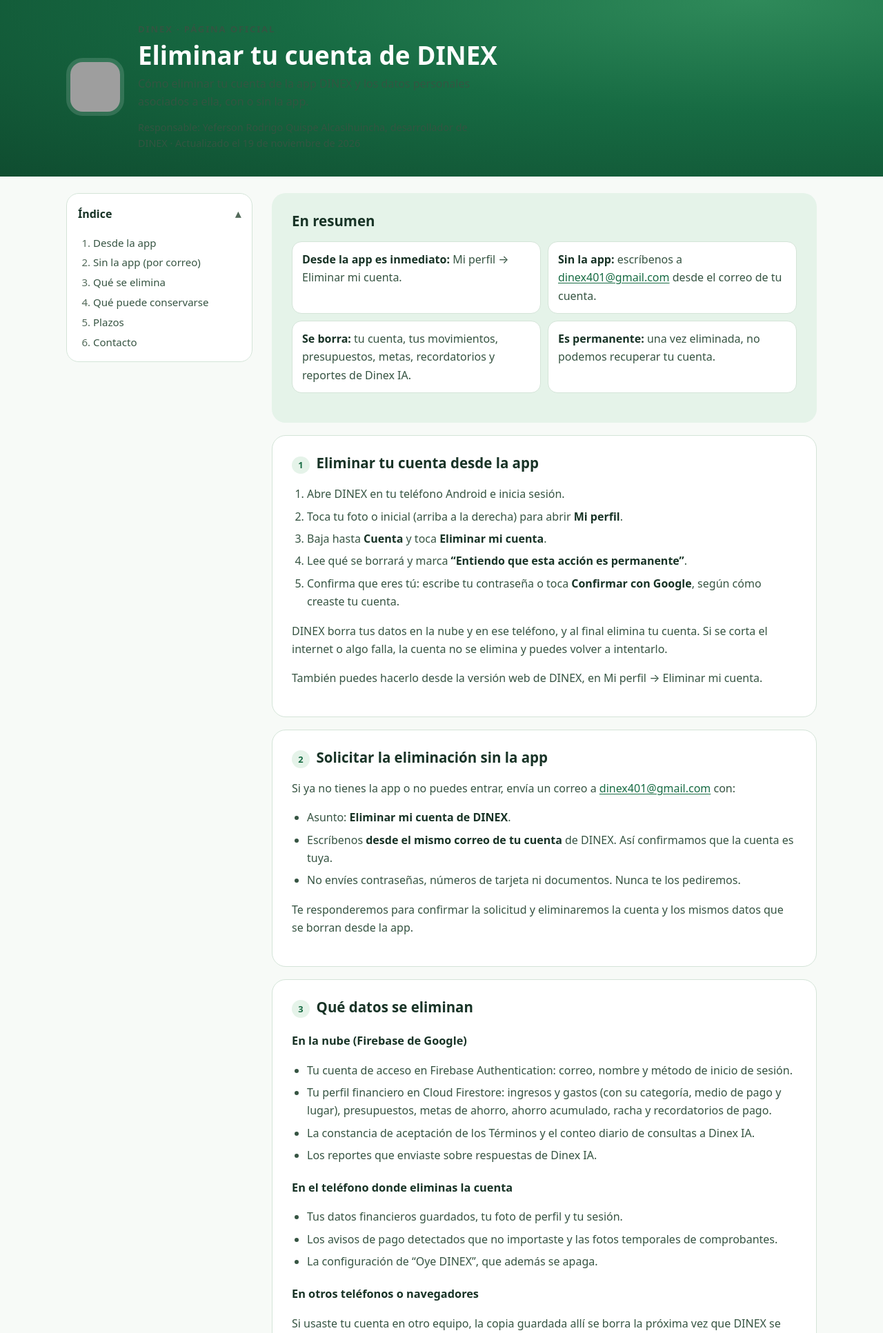
After one commit to yefersonquispe-cloud/DINEX, a web app: page /docs/eliminar-cuenta/index.html in a window 1280 px wide. The commit adds this page. Shown: the top 1933 px of the page at 69% size. Run offline with its HTML, style and script files only (its server is not run), Linux system fonts and the light colour scheme; data that the repository does not hold is empty; grey boxes are pictures that could not be loaded.

Commit message:
docs(cuenta): agregué la página oficial para eliminar la cuenta y actualicé la política de privacidad

```diff
--- /dev/null
+++ b/docs/eliminar-cuenta/index.html
@@ -0,0 +1,224 @@
+<!doctype html>
+<html lang="es">
+<head>
+<meta charset="utf-8">
+<meta name="viewport" content="width=device-width, initial-scale=1">
+<title>Eliminar cuenta · DINEX</title>
+<meta name="description" content="Página oficial para eliminar tu cuenta de DINEX y tus datos: cómo hacerlo desde la app o por correo, qué se borra, qué se conserva y en qué plazos.">
+<meta name="robots" content="index, follow">
+<link rel="icon" type="image/png" href="../privacidad/dinex-mascota.png">
+<style>
+  :root {
+    --bg: #f7faf7; --fg: #183326; --soft: #365442; --muted: #536a5a;
+    --accent: #176b43; --accent-strong: #115b38; --mint: #e5f3e9;
+    --card: #ffffff; --raised: #f0f7f1; --line: #d4e4d8;
+    --warn-bg: #fff4e5; --warn-line: #e8c58f; --warn-fg: #6b4310;
+    --hero-fg: #ffffff;
+  }
+  @media (prefers-color-scheme: dark) {
+    :root {
+      --bg: #101a15; --fg: #f3f8f3; --soft: #c0d6c5; --muted: #b9c8bc;
+      --accent: #9ce3b5; --accent-strong: #115b38; --mint: #203d2c;
+      --card: #19271f; --raised: #23382b; --line: #385641;
+      --warn-bg: #3a2d17; --warn-line: #7a5a26; --warn-fg: #f2d9ad;
+    }
+  }
+  * { box-sizing: border-box; }
+  html { scroll-behavior: smooth; scroll-padding-top: 16px; }
+  @media (prefers-reduced-motion: reduce) { html { scroll-behavior: auto; } }
+  body {
+    margin: 0; background: var(--bg); color: var(--fg);
+    font: 16px/1.65 system-ui, -apple-system, "Segoe UI", Roboto, "Helvetica Neue", Arial, sans-serif;
+    -webkit-text-size-adjust: 100%;
+  }
+  a { color: var(--accent); text-underline-offset: 2px; }
+  a:focus-visible, summary:focus-visible { outline: 3px solid var(--accent); outline-offset: 2px; border-radius: 6px; }
+  .skip { position: absolute; left: -999px; top: 8px; background: var(--card); padding: 8px 12px; border-radius: 8px; }
+  .skip:focus { left: 16px; z-index: 10; }
+
+  header.hero {
+    background: radial-gradient(120% 140% at 85% 0%, #2f8a5a 0%, #176b43 45%, #0f4d30 100%);
+    color: var(--hero-fg);
+  }
+  .hero-inner { max-width: 1120px; margin: 0 auto; padding: 32px 16px 36px; display: flex; gap: 20px; align-items: center; }
+  .hero img { width: 84px; height: 84px; border-radius: 24px; background: rgba(255,255,255,.14); padding: 6px; flex: none; }
+  @media (max-width: 560px) {
+    .hero-inner { flex-direction: column; align-items: flex-start; gap: 14px; padding-top: 24px; }
+    .hero img { width: 64px; height: 64px; border-radius: 18px; }
+  }
+  .brand { font-size: .82rem; letter-spacing: .14em; text-transform: uppercase; font-weight: 700; opacity: .85; margin: 0; }
+  .hero h1 { margin: 4px 0 6px; font-size: clamp(1.6rem, 4.5vw, 2.3rem); line-height: 1.2; }
+  .hero p { margin: 0; opacity: .92; max-width: 60ch; }
+  .meta { margin-top: 12px !important; font-size: .9rem; opacity: .85; }
+
+  .layout { max-width: 1120px; margin: 0 auto; padding: 24px 16px 64px; display: grid; gap: 28px; grid-template-columns: minmax(0, 1fr); }
+  @media (min-width: 960px) { .layout { grid-template-columns: 270px minmax(0, 1fr); } }
+
+  nav.toc { background: var(--card); border: 1px solid var(--line); border-radius: 18px; padding: 4px 16px; align-self: start; }
+  @media (min-width: 960px) { nav.toc { position: sticky; top: 16px; max-height: calc(100vh - 32px); overflow: auto; } }
+  nav.toc summary { cursor: pointer; font-weight: 700; padding: 12px 0; list-style: none; display: flex; justify-content: space-between; align-items: center; }
+  nav.toc summary::-webkit-details-marker { display: none; }
+  nav.toc summary::after { content: "▾"; color: var(--muted); }
+  nav.toc details[open] summary::after { content: "▴"; }
+  nav.toc ol { margin: 0 0 12px; padding-left: 22px; }
+  nav.toc li { margin: 4px 0; color: var(--muted); font-size: .94rem; }
+  nav.toc a { color: var(--soft); text-decoration: none; }
+  nav.toc a:hover { color: var(--accent); text-decoration: underline; }
+
+  main { min-width: 0; }
+  section { background: var(--card); border: 1px solid var(--line); border-radius: 20px; padding: 22px 20px; margin: 0 0 18px; }
+  @media (min-width: 600px) { section { padding: 26px 28px; } }
+  h2 { margin: 0 0 12px; font-size: 1.28rem; line-height: 1.3; color: var(--fg); display: flex; gap: 10px; align-items: baseline; }
+  h2 .n { flex: none; min-width: 2em; height: 2em; display: inline-grid; place-items: center; border-radius: 999px; background: var(--mint); color: var(--accent); font-size: .8rem; font-weight: 800; }
+  h3 { font-size: 1.02rem; margin: 20px 0 6px; }
+  p, li { color: var(--soft); }
+  ul, ol { padding-left: 22px; }
+  li { margin: 6px 0; }
+  strong { color: var(--fg); }
+
+  .summary { background: var(--mint); border-color: transparent; }
+  .summary ul { list-style: none; padding: 0; display: grid; gap: 10px; grid-template-columns: minmax(0, 1fr); }
+  @media (min-width: 700px) { .summary ul { grid-template-columns: 1fr 1fr; } }
+  .summary li { margin: 0; background: var(--card); border-radius: 14px; padding: 12px 14px; border: 1px solid var(--line); }
+
+  .note { background: var(--raised); border-left: 4px solid var(--accent); border-radius: 12px; padding: 12px 14px; margin: 14px 0; }
+  .note p { margin: 0; }
+  .pending { background: var(--warn-bg); border: 1px dashed var(--warn-line); color: var(--warn-fg); border-radius: 8px; padding: 1px 6px; font-weight: 700; }
+
+  .table-wrap { overflow-x: auto; margin: 12px 0; border: 1px solid var(--line); border-radius: 14px; }
+  table { border-collapse: collapse; width: 100%; min-width: 640px; font-size: .93rem; }
+  th, td { text-align: left; vertical-align: top; padding: 10px 12px; border-bottom: 1px solid var(--line); color: var(--soft); }
+  th { background: var(--raised); color: var(--fg); font-weight: 700; }
+  tr:last-child td { border-bottom: 0; }
+
+  .chips { display: flex; flex-wrap: wrap; gap: 8px; padding: 0; list-style: none; }
+  .chips li { margin: 0; background: var(--raised); border: 1px solid var(--line); border-radius: 999px; padding: 4px 12px; font-size: .9rem; }
+
+  .top { display: inline-block; margin-top: 8px; font-size: .88rem; }
+  footer { max-width: 1120px; margin: 0 auto; padding: 0 16px 40px; color: var(--muted); font-size: .9rem; }
+</style>
+</head>
+<body>
+<a class="skip" href="#contenido">Saltar al contenido</a>
+
+<header class="hero">
+  <div class="hero-inner">
+    <img src="../privacidad/dinex-mascota.png" alt="Mascota de DINEX" width="84" height="84">
+    <div>
+      <p class="brand">DINEX · Página oficial</p>
+      <h1>Eliminar tu cuenta de DINEX</h1>
+      <p>Cómo eliminar tu cuenta de la app DINEX y los datos personales asociados a ella, con o sin la app.</p>
+      <p class="meta">Responsable: Yeferson Rodrigo Quispe Alcasihuincha, desarrollador de DINEX · Actualizado el 19 de noviembre de 2026</p>
+    </div>
+  </div>
+</header>
+
+<div class="layout">
+  <nav class="toc" aria-label="Índice">
+    <details open>
+      <summary>Índice</summary>
+      <ol>
+        <li><a href="#app">Desde la app</a></li>
+        <li><a href="#correo">Sin la app (por correo)</a></li>
+        <li><a href="#elimina">Qué se elimina</a></li>
+        <li><a href="#conserva">Qué puede conservarse</a></li>
+        <li><a href="#plazos">Plazos</a></li>
+        <li><a href="#contacto">Contacto</a></li>
+      </ol>
+    </details>
+  </nav>
+
+  <main id="contenido">
+    <section class="summary" aria-labelledby="resumen">
+      <h2 id="resumen">En resumen</h2>
+      <ul>
+        <li><strong>Desde la app es inmediato:</strong> Mi perfil → Eliminar mi cuenta.</li>
+        <li><strong>Sin la app:</strong> escríbenos a <a href="mailto:dinex401@gmail.com">dinex401@gmail.com</a> desde el correo de tu cuenta.</li>
+        <li><strong>Se borra:</strong> tu cuenta, tus movimientos, presupuestos, metas, recordatorios y reportes de Dinex IA.</li>
+        <li><strong>Es permanente:</strong> una vez eliminada, no podemos recuperar tu cuenta.</li>
+      </ul>
+    </section>
+
+    <section id="app">
+      <h2><span class="n">1</span>Eliminar tu cuenta desde la app</h2>
+      <ol>
+        <li>Abre DINEX en tu teléfono Android e inicia sesión.</li>
+        <li>Toca tu foto o inicial (arriba a la derecha) para abrir <strong>Mi perfil</strong>.</li>
+        <li>Baja hasta <strong>Cuenta</strong> y toca <strong>Eliminar mi cuenta</strong>.</li>
+        <li>Lee qué se borrará y marca <strong>“Entiendo que esta acción es permanente”</strong>.</li>
+        <li>Confirma que eres tú: escribe tu contraseña o toca <strong>Confirmar con Google</strong>, según cómo creaste tu cuenta.</li>
+      </ol>
+      <p>DINEX borra tus datos en la nube y en ese teléfono, y al final elimina tu cuenta. Si se corta el internet o algo falla, la cuenta no se elimina y puedes volver a intentarlo.</p>
+      <p>También puedes hacerlo desde la versión web de DINEX, en Mi perfil → Eliminar mi cuenta.</p>
+    </section>
+
+    <section id="correo">
+      <h2><span class="n">2</span>Solicitar la eliminación sin la app</h2>
+      <p>Si ya no tienes la app o no puedes entrar, envía un correo a <a href="mailto:dinex401@gmail.com?subject=Eliminar%20mi%20cuenta%20de%20DINEX">dinex401@gmail.com</a> con:</p>
+      <ul>
+        <li>Asunto: <strong>Eliminar mi cuenta de DINEX</strong>.</li>
+        <li>Escríbenos <strong>desde el mismo correo de tu cuenta</strong> de DINEX. Así confirmamos que la cuenta es tuya.</li>
+        <li>No envíes contraseñas, números de tarjeta ni documentos. Nunca te los pediremos.</li>
+      </ul>
+      <p>Te responderemos para confirmar la solicitud y eliminaremos la cuenta y los mismos datos que se borran desde la app.</p>
+    </section>
+
+    <section id="elimina">
+      <h2><span class="n">3</span>Qué datos se eliminan</h2>
+      <h3>En la nube (Firebase de Google)</h3>
+      <ul>
+        <li>Tu cuenta de acceso en Firebase Authentication: correo, nombre y método de inicio de sesión.</li>
+        <li>Tu perfil financiero en Cloud Firestore: ingresos y gastos (con su categoría, medio de pago y lugar), presupuestos, metas de ahorro, ahorro acumulado, racha y recordatorios de pago.</li>
+        <li>La constancia de aceptación de los Términos y el conteo diario de consultas a Dinex IA.</li>
+        <li>Los reportes que enviaste sobre respuestas de Dinex IA.</li>
+      </ul>
+      <h3>En el teléfono donde eliminas la cuenta</h3>
+      <ul>
+        <li>Tus datos financieros guardados, tu foto de perfil y tu sesión.</li>
+        <li>Los avisos de pago detectados que no importaste y las fotos temporales de comprobantes.</li>
+        <li>La configuración de “Oye DINEX”, que además se apaga.</li>
+      </ul>
+      <h3>En otros teléfonos o navegadores</h3>
+      <p>Si usaste tu cuenta en otro equipo, la copia guardada allí se borra la próxima vez que DINEX se conecte a internet en ese equipo.</p>
+    </section>
+
+    <section id="conserva">
+      <h2><span class="n">4</span>Qué puede conservarse</h2>
+      <ul>
+        <li><strong>Obligaciones legales:</strong> DINEX no conserva tus datos por obligaciones legales después de eliminar tu cuenta.</li>
+        <li><strong>Copias de seguridad de Google:</strong> Google, que aloja la nube de DINEX, puede tardar en borrar los datos de sus sistemas y copias de seguridad, según su política de eliminación (ver “Plazos”).</li>
+        <li><strong>Consultas enviadas a Google Gemini:</strong> las preguntas que hiciste a Dinex IA en la nube siguen las condiciones de Google para la API de Gemini.</li>
+        <li><strong>Archivos que exportaste</strong> (PDF, Excel o CSV) y capturas que hayas compartido: están donde tú los guardaste y DINEX no puede borrarlos.</li>
+        <li><strong>Tu cuenta de Google</strong>, si entraste con Google: pertenece a Google y no se ve afectada.</li>
+      </ul>
+    </section>
+
+    <section id="plazos">
+      <h2><span class="n">5</span>Plazos de eliminación</h2>
+      <div class="table-wrap">
+        <table>
+          <thead><tr><th>Qué</th><th>Cuándo</th></tr></thead>
+          <tbody>
+            <tr><td>Eliminación desde la app</td><td>Inmediata, al confirmar.</td></tr>
+            <tr><td>Solicitud por correo</td><td>Te respondemos y eliminamos la cuenta en un máximo de 10 días hábiles.</td></tr>
+            <tr><td>Copia en otros equipos</td><td>La próxima vez que DINEX se conecte a internet en ellos.</td></tr>
+            <tr><td>Sistemas activos y copias de seguridad de Google</td><td>Según Google, unos 2 meses en sistemas activos y hasta unos 6 meses en copias de seguridad (<a href="https://docs.cloud.google.com/docs/security/deletion" rel="noopener">política de eliminación de Google Cloud</a>).</td></tr>
+          </tbody>
+        </table>
+      </div>
+    </section>
+
+    <section id="contacto">
+      <h2><span class="n">6</span>Contacto</h2>
+      <p>Responsable: <strong>Yeferson Rodrigo Quispe Alcasihuincha</strong>, desarrollador de DINEX.</p>
+      <p>Correo: <a href="mailto:dinex401@gmail.com">dinex401@gmail.com</a></p>
+      <p>Más información en la <a href="../privacidad/">Política de privacidad de DINEX</a>.</p>
+    </section>
+  </main>
+</div>
+
+<footer>
+  <p>DINEX · Tu dinero, con propósito. · Página oficial de eliminación de cuentas.</p>
+</footer>
+</body>
+</html>
--- a/webApp/src/webMain/resources/eliminar-cuenta.html
+++ b/webApp/src/webMain/resources/eliminar-cuenta.html
@@ -10,6 +10,6 @@ h3{font-size:1rem;margin-top:1.4rem}p,li{color:var(--soft)}.meta{font-size:.9rem
 <p>Puedes eliminar tu cuenta y tus datos cuando quieras, sin costo y sin pedir permiso a nadie.</p>
 <div class="card"><h2>Desde la app (Android)</h2><ol><li>Abre DINEX e inicia sesión.</li><li>Toca tu foto o inicial (arriba a la derecha) para abrir <b>Mi perfil</b>.</li><li>Baja hasta el final y toca <b>Eliminar mi cuenta</b>.</li><li>Confirma. Si Firebase lo pide, vuelve a iniciar sesión y repite el paso.</li></ol></div>
 <div class="card"><h2>Desde la web</h2><ol><li>Entra a <a href="https://dinex-63ed4.web.app">dinex-63ed4.web.app</a> e inicia sesión con la misma cuenta.</li><li>Abre <b>Mi perfil</b> y toca <b>Eliminar mi cuenta</b>.</li></ol></div>
-<div class="card"><h2>Qué se elimina</h2><ul><li>Tu cuenta de acceso (correo y método de inicio de sesión).</li><li>Tu perfil en la nube: movimientos, metas, presupuestos, recordatorios y el conteo de consultas a Dinex IA.</li><li>Los datos guardados en el teléfono desde el que eliminas la cuenta.</li></ul>
-<p>La eliminación es inmediata y no se puede deshacer. Los reportes que enviaste sobre respuestas de Dinex IA se conservan solo para revisar la seguridad del servicio y no incluyen tus movimientos.</p></div>
+<div class="card"><h2>Qué se elimina</h2><ul><li>Tu cuenta de acceso (correo y método de inicio de sesión).</li><li>Tu perfil en la nube: movimientos, metas, presupuestos, recordatorios, el conteo de consultas a Dinex IA y los reportes que enviaste sobre sus respuestas.</li><li>Los datos guardados en el teléfono desde el que eliminas la cuenta.</li></ul>
+<p>La eliminación es inmediata y no se puede deshacer. Antes de borrar, DINEX te pide confirmar con tu contraseña o con Google. Sin la app, escribe a <a href="mailto:dinex401@gmail.com">dinex401@gmail.com</a>. Más detalles en la <a href="https://yefersonquispe-cloud.github.io/DINEX/eliminar-cuenta/">página oficial de eliminación</a>.</p></div>
 <p class="meta">Más información en nuestra <a href="/privacidad.html">Política de privacidad</a>.</p></main></body></html>
```
Also changed, not shown: docs/privacidad/index.html (+14 -12 lines).
